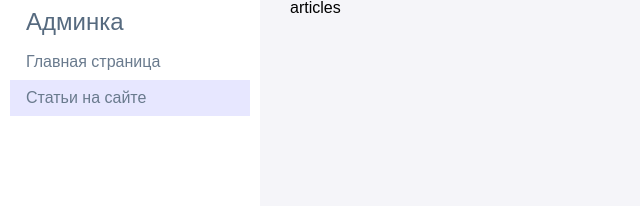
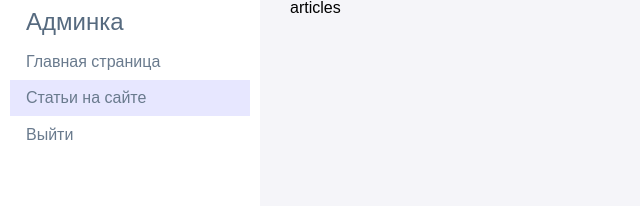
Before and after one commit to lupus1995/admin-my-site, a React app: page /articles in a window 1280 px wide. Shown: the top 206 px of the page, without its empty margins (0-640 px from the left). Built offline with nearby package versions, Linux system fonts and the light colour scheme.

Commit message:
добавил кнопку выйти в дашбоард

```diff
--- a/src/commons/Dashboard/Dashboard.tsx
+++ b/src/commons/Dashboard/Dashboard.tsx
@@ -1,7 +1,8 @@
-import React, { FC, useState } from "react";
+import React, { FC, useCallback, useState } from "react";
 
 import classNames from "classnames";
-import { Link, useLocation } from "react-router-dom";
+import { set } from "local-storage";
+import { Link, useLocation, useNavigate } from "react-router-dom";
 
 import { urls } from "./constants";
 import useStyles from "./style";
@@ -9,7 +10,14 @@ import useStyles from "./style";
 const Dashboard: FC = ({ children }) => {
   const style = useStyles();
   const location = useLocation();
+  const navigation = useNavigate();
   const [activeLink, setActiveLink] = useState<string>(location.pathname);
+
+  const handleExit = useCallback(() => {
+    navigation("/signin");
+    set("accessToken", "");
+    set("refreshToken", "");
+  }, [navigation]);
 
   return (
     <main className={style.pageWrapper}>
@@ -40,6 +48,18 @@ const Dashboard: FC = ({ children }) => {
               </Link>
             </li>
           ))}
+          <li className={classNames(style.dashboardLinkWrapper)}>
+            <button
+              onClick={handleExit}
+              className={classNames({
+                [style.dashboardLink]: true,
+                [style.dashboardButton]: true,
+              })}
+              type="button"
+            >
+              Выйти
+            </button>
+          </li>
         </ul>
       </aside>
       {children}
--- a/src/commons/Dashboard/style.ts
+++ b/src/commons/Dashboard/style.ts
@@ -37,6 +37,12 @@ const useStyles = createUseStyles({
     backgroundColor: "#e7e7ff",
     display: "block",
   },
+  dashboardButton: {
+    background: "none",
+    border: "none",
+    padding: 0,
+    cursor: "pointer",
+  },
 });
 
 export default useStyles;
```
